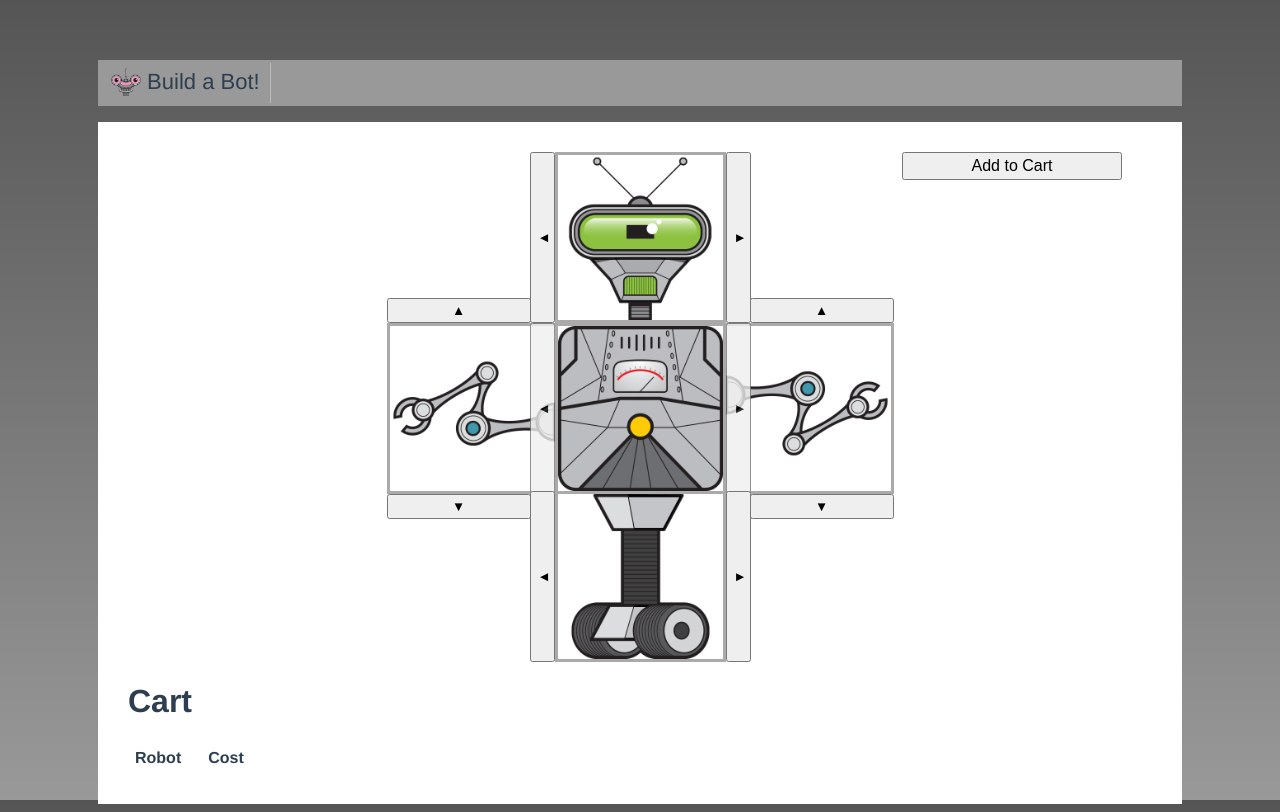
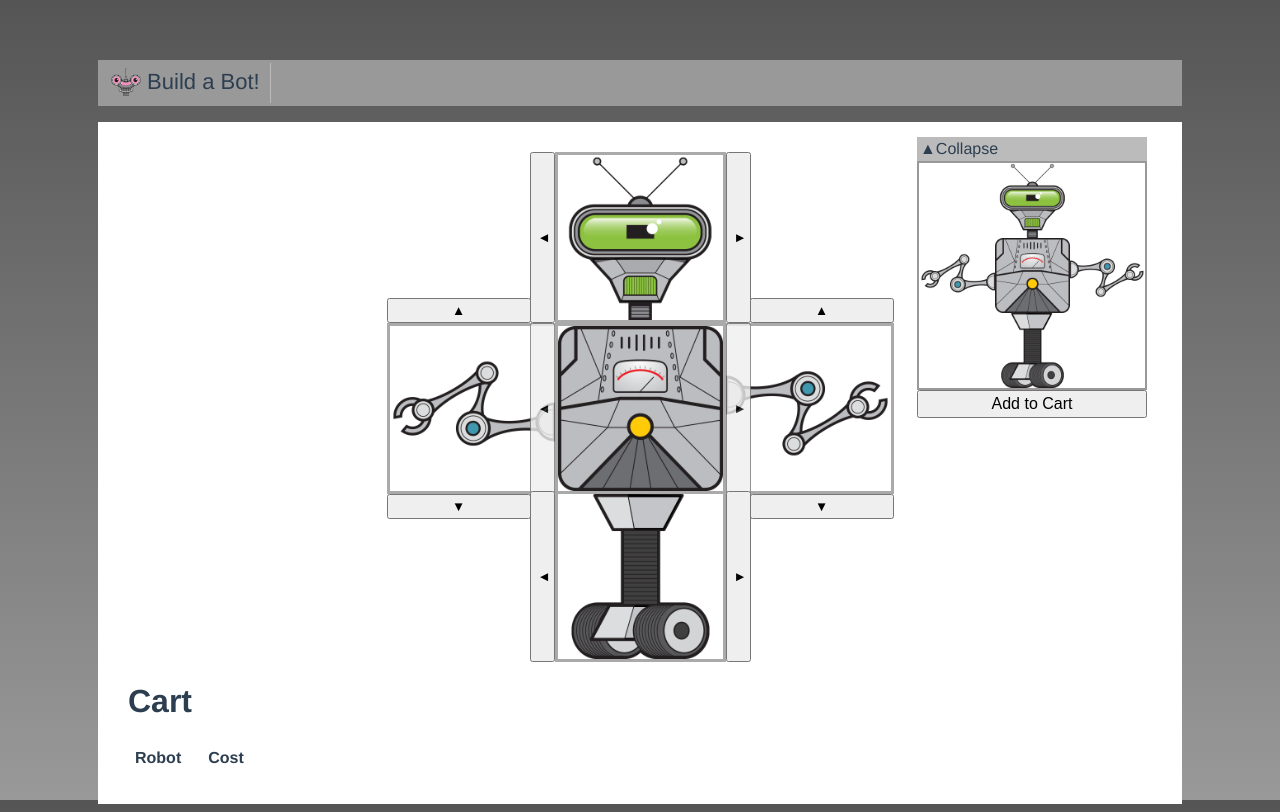
Before and after one commit to JuanGiacalone/vuejs_robot, a Vue app: page / in a window 1280 px wide. Built offline with nearby package versions, Linux system fonts and the light colour scheme.

Commit message:
finished module 4

```diff
--- /dev/null
+++ b/src/shared/CollapsibleSection.vue
@@ -0,0 +1,31 @@
+<template>
+    <div>
+        <div class="header">
+            <span v-if="open" @click="open = !open">&#x25B2;Collapse</span>
+            <span v-if="!open" @click="open = !open">&#x25BC;Expand</span>
+        </div>
+        <slot v-if="open">
+            <div>DefaultContent</div>
+        </slot>
+    </div>
+
+</template>
+
+<script>
+
+export default {
+    name: 'CollapsibleSection',
+    data() {
+        return { open:true };
+    },
+
+}
+</script>
+
+<style scoped>
+    .header{
+        background-color: #bbb;
+        padding: 3px;
+        cursor: pointer;
+    }
+</style>
```
Also changed, not shown: src/build/PartSelector.vue, src/build/RobotBuilder.vue.
